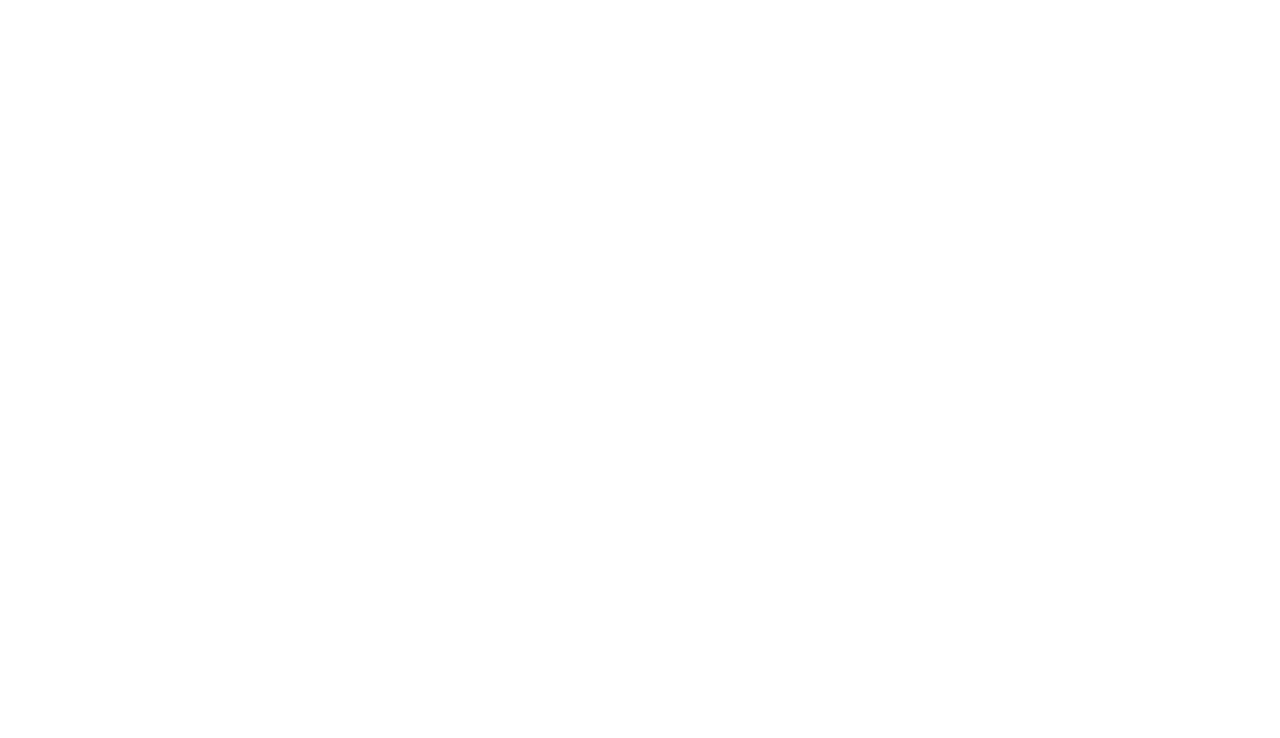
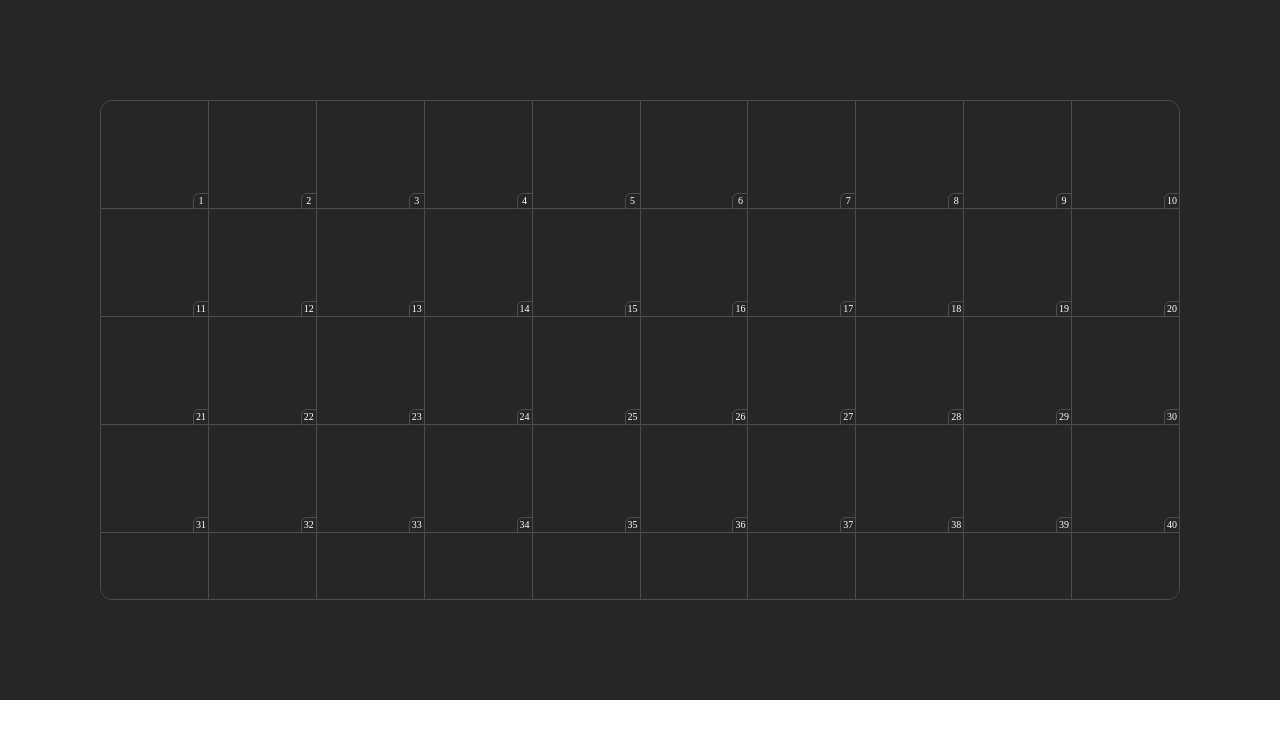
Before and after one commit to segray/test-rlt1, a Vue app: page / in a window 1280 px wide. Shown: the top 738 px of the page. Built offline with nearby package versions, Linux system fonts and the light colour scheme; the HTML template or start-up script is replaced by a standard one.

Commit message:
InventoryGrid (макет)

```diff
--- a/src/App.vue
+++ b/src/App.vue
@@ -1,9 +1,16 @@
 <script setup lang="ts">
+import InventoryGrid from '@/components/InventoryGrid.vue'
 </script>
 
 <template>
-  <main></main>
+  <main>
+    <InventoryGrid />
+  </main>
 </template>
 
 <style scoped>
+main {
+  background-color: #262626;
+  padding: 100px;
+}
 </style>
--- /dev/null
+++ b/src/components/InventoryGrid.vue
@@ -0,0 +1,63 @@
+<script lang="ts" setup>
+</script>
+
+<template>
+  <div class="container">
+    <div class="grid">
+      <div v-for="i in 250" class="cell" :key="i">
+        <div class="counter">{{ i }}</div>
+      </div>
+    </div>
+  </div>
+</template>
+
+<style scoped>
+.container {
+  background: #262626;
+  border-radius: 12px;
+  border: 1px solid #4D4D4D;
+  overflow: hidden;
+  overflow-y: auto;
+  max-height: 500px;
+}
+
+.grid {
+  margin-right: -1px;
+  margin-bottom: -1px;
+  display: grid;
+  grid-template-columns: repeat(auto-fill, minmax(100px, 1fr));
+}
+
+.cell {
+  position: relative;
+  aspect-ratio: 1;
+
+  border: 1px solid #4D4D4D;
+  border-top: none;
+  border-left: none;
+
+  display: flex;
+  justify-content: center;
+  align-items: center;
+}
+
+/* counter */
+.counter {
+  position: absolute;
+  width: 16px;
+  height: 16px;
+  bottom: -1px;
+  right: -1px;
+
+  border-top-left-radius: 6px;
+  border: 1px solid #4D4D4D;
+
+  display: flex;
+  justify-content: center;
+  align-items: center;
+
+  color: #FFFFFF;
+  font-size: 10px;;
+}
+
+</style>
```
